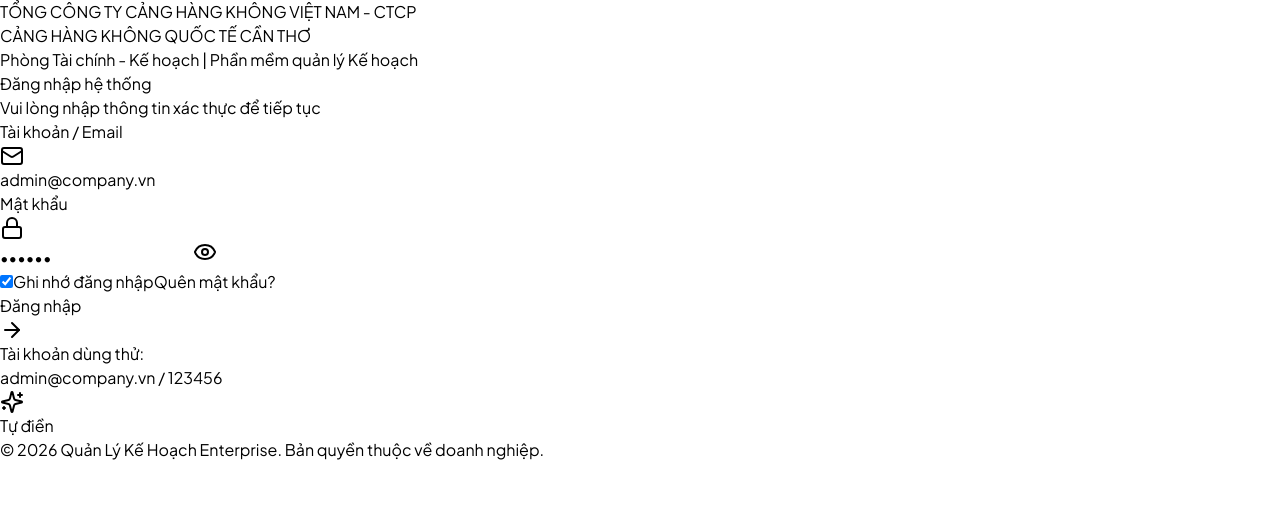
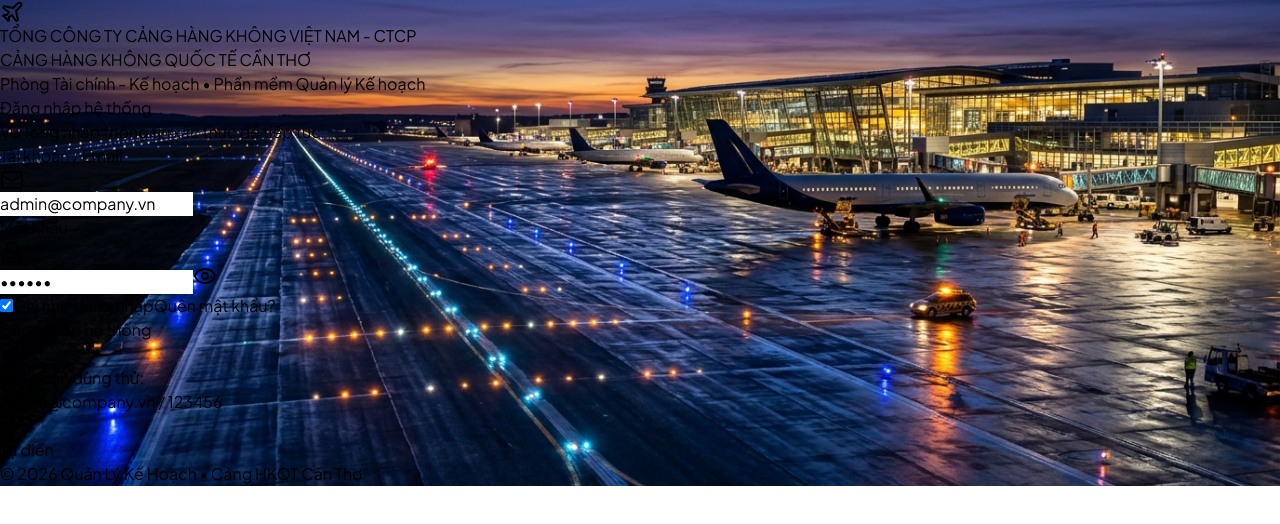
Before and after one commit to hhminh71/quan-ly-ke-hoach, a React (Vite) app: page / in a window 1280 px wide. Shown: the top 524 px of the page. Built offline with nearby package versions, Linux system fonts and the light colour scheme; the HTML template or start-up script is replaced by a standard one.

Commit message:
feat: Nang cap trang dang nhap chuyen nghiep - dong bo mau Header, hinh nen hang khong san bay Can Tho va co dinh tat ca cac dong chu 1 dong khong xuong hang

```diff
--- a/src/pages/LoginPage.jsx
+++ b/src/pages/LoginPage.jsx
@@ -1,5 +1,6 @@
 import React, { useState } from 'react';
-import { Lock, Mail, Eye, EyeOff, ShieldCheck, ArrowRight, Sparkles } from 'lucide-react';
+import { Lock, Mail, Eye, EyeOff, ArrowRight, Sparkles, Plane } from 'lucide-react';
+import aviationBg from '../assets/aviation-bg.jpg';
 
 export default function LoginPage({ onLogin }) {
   const [email, setEmail] = useState('admin@company.vn');
@@ -24,7 +25,7 @@
       onLogin({
         name: email.includes('admin') ? 'Quản trị viên' : email.split('@')[0],
         email: email,
-        role: 'Quản trị viên (Admin)'
+        role: 'Quản trị viên (Admin)',
       });
     }, 600);
   };
@@ -36,44 +37,75 @@
   };
 
   return (
-    <div className="min-h-screen w-full flex items-center justify-center bg-slate-900 bg-[radial-gradient(ellipse_80%_80%_at_50%_-20%,rgba(120,119,198,0.25),rgba(255,255,255,0))] p-4 sm:p-6">
-      <div className="w-full max-w-md">
+    <div
+      className="min-h-screen w-full flex items-center justify-center p-3 sm:p-6 relative overflow-hidden bg-[#021528]"
+      style={{
+        backgroundImage: `url(${aviationBg})`,
+        backgroundSize: 'cover',
+        backgroundPosition: 'center',
+        backgroundRepeat: 'no-repeat',
+      }}
+    >
+      {/* Deep aviation twilight overlay for crisp contrast and official ACV palette */}
+      <div className="absolute inset-0 bg-gradient-to-b from-[#02182e]/88 via-[#053159]/80 to-[#021120]/95 backdrop-blur-[2px]" />
+
+      {/* Runway glowing lights & radial ambient aura */}
+      <div className="absolute inset-0 bg-[radial-gradient(ellipse_70%_50%_at_50%_20%,rgba(56,189,248,0.18),transparent)] pointer-events-none" />
+
+      <div className="relative z-10 w-full max-w-md mx-auto">
         {/* Logo and Brand */}
-        <div className="text-center mb-6">
-          <p className="text-2xs sm:text-xs font-semibold text-blue-300 uppercase tracking-widest mb-1">
+        <div className="text-center mb-4 sm:mb-6">
+          {/* Aviation emblem badge */}
+          <div className="mx-auto w-11 h-11 sm:w-14 sm:h-14 rounded-2xl bg-gradient-to-br from-blue-500 via-sky-500 to-amber-400 p-[1.5px] shadow-xl shadow-sky-500/25 mb-2.5 sm:mb-3 flex items-center justify-center">
+            <div className="w-full h-full rounded-[14px] bg-[#07355e] flex items-center justify-center">
+              <Plane className="w-5 h-5 sm:w-7 sm:h-7 text-amber-400 rotate-[-45deg]" />
+            </div>
+          </div>
+
+          {/* Line 1: Parent Corporation - 100% ONE LINE, NO WRAPPING */}
+          <p className="text-[8.5px] min-[360px]:text-[10px] sm:text-xs font-bold text-blue-200 uppercase tracking-wider whitespace-nowrap leading-none mb-1">
             TỔNG CÔNG TY CẢNG HÀNG KHÔNG VIỆT NAM - CTCP
           </p>
-          <h1 className="text-xl sm:text-2xl font-black tracking-wide text-white uppercase drop-shadow-sm">
+
+          {/* Line 2: Member Airport - 100% ONE LINE, NO WRAPPING */}
+          <h1 className="text-[13px] min-[360px]:text-[15px] min-[400px]:text-lg sm:text-2xl font-black text-white uppercase tracking-wide whitespace-nowrap leading-tight drop-shadow-md">
             CẢNG HÀNG KHÔNG QUỐC TẾ CẦN THƠ
           </h1>
-          <div className="mt-2.5 inline-block">
-            <span className="inline-flex items-center px-3 py-1 rounded-full text-xs font-medium bg-blue-900/60 text-blue-200 border border-blue-400/30">
-              Phòng Tài chính - Kế hoạch | Phần mềm quản lý Kế hoạch
+
+          {/* Line 3: Department badge - 100% ONE LINE, NO WRAPPING */}
+          <div className="mt-2 inline-flex items-center gap-1 sm:gap-1.5 px-3 py-1 rounded-full bg-blue-900/70 border border-blue-400/35 shadow-xs">
+            <span className="w-1.5 h-1.5 rounded-full bg-emerald-400 shrink-0"></span>
+            <span className="text-[9.5px] min-[360px]:text-[11px] sm:text-xs font-semibold text-blue-100 whitespace-nowrap leading-none">
+              Phòng Tài chính - Kế hoạch • Phần mềm Quản lý Kế hoạch
             </span>
           </div>
         </div>
 
-        {/* Login Card */}
-        <div className="bg-slate-800/80 backdrop-blur-xl border border-slate-700/60 rounded-2xl p-6 sm:p-8 shadow-2xl shadow-black/40">
-          <div className="mb-6">
-            <h2 className="text-lg font-semibold text-white">Đăng nhập hệ thống</h2>
-            <p className="text-xs text-slate-400 mt-1">Vui lòng nhập thông tin xác thực để tiếp tục</p>
+        {/* Login Card with Glassmorphism */}
+        <div className="bg-[#09294a]/85 backdrop-blur-xl border border-blue-300/25 rounded-2xl p-5 sm:p-7 shadow-2xl shadow-slate-950/70">
+          <div className="mb-4 sm:mb-5">
+            <h2 className="text-base sm:text-lg font-bold text-white flex items-center gap-2">
+              <span>Đăng nhập hệ thống</span>
+            </h2>
+            <p className="text-[11px] sm:text-xs text-blue-200/70 mt-0.5">
+              Vui lòng nhập thông tin xác thực để tiếp tục
+            </p>
           </div>
 
           {error && (
-            <div className="mb-5 p-3 rounded-xl bg-rose-500/10 border border-rose-500/30 text-rose-300 text-sm flex items-center gap-2">
-              <span className="w-1.5 h-1.5 rounded-full bg-rose-400"></span>
-              {error}
+            <div className="mb-4 p-2.5 rounded-xl bg-rose-500/20 border border-rose-500/40 text-rose-200 text-xs flex items-center gap-2">
+              <span className="w-1.5 h-1.5 rounded-full bg-rose-400 shrink-0"></span>
+              <span>{error}</span>
             </div>
           )}
 
-          <form onSubmit={handleSubmit} className="space-y-4">
+          <form onSubmit={handleSubmit} className="space-y-3.5">
             <div>
-              <label className="block text-xs font-medium text-slate-300 mb-1.5">
+              <label className="block text-[11px] sm:text-xs font-semibold text-blue-200 mb-1">
                 Tài khoản / Email
               </label>
               <div className="relative">
-                <div className="absolute inset-y-0 left-0 pl-3.5 flex items-center pointer-events-none text-slate-400">
+                <div className="absolute inset-y-0 left-0 pl-3 flex items-center pointer-events-none text-blue-300">
                   <Mail className="w-4 h-4" />
                 </div>
                 <input
@@ -81,18 +113,18 @@
                   value={email}
                   onChange={(e) => setEmail(e.target.value)}
                   placeholder="name@company.vn"
-                  className="w-full pl-10 pr-4 py-2.5 rounded-xl bg-slate-900/60 border border-slate-700 text-white placeholder-slate-500 text-sm focus:outline-none focus:ring-2 focus:ring-blue-500 focus:border-transparent transition-all"
+                  className="w-full pl-9 pr-3 py-2 sm:py-2.5 rounded-xl bg-[#041a30]/85 border border-blue-400/30 text-white placeholder-slate-400 text-xs sm:text-sm focus:outline-none focus:border-amber-400 focus:ring-2 focus:ring-amber-400/20 transition-all font-medium"
                   required
                 />
               </div>
             </div>
 
             <div>
-              <label className="block text-xs font-medium text-slate-300 mb-1.5">
+              <label className="block text-[11px] sm:text-xs font-semibold text-blue-200 mb-1">
                 Mật khẩu
               </label>
               <div className="relative">
-                <div className="absolute inset-y-0 left-0 pl-3.5 flex items-center pointer-events-none text-slate-400">
+                <div className="absolute inset-y-0 left-0 pl-3 flex items-center pointer-events-none text-blue-300">
                   <Lock className="w-4 h-4" />
                 </div>
                 <input
@@ -100,13 +132,13 @@
                   value={password}
                   onChange={(e) => setPassword(e.target.value)}
                   placeholder="••••••••"
-                  className="w-full pl-10 pr-10 py-2.5 rounded-xl bg-slate-900/60 border border-slate-700 text-white placeholder-slate-500 text-sm focus:outline-none focus:ring-2 focus:ring-blue-500 focus:border-transparent transition-all"
+                  className="w-full pl-9 pr-9 py-2 sm:py-2.5 rounded-xl bg-[#041a30]/85 border border-blue-400/30 text-white placeholder-slate-400 text-xs sm:text-sm focus:outline-none focus:border-amber-400 focus:ring-2 focus:ring-amber-400/20 transition-all font-medium"
                   required
                 />
                 <button
                   type="button"
                   onClick={() => setShowPassword(!showPassword)}
-                  className="absolute inset-y-0 right-0 pr-3.5 flex items-center text-slate-400 hover:text-slate-200 transition-colors"
+                  className="absolute inset-y-0 right-0 pr-3 flex items-center text-blue-300 hover:text-white transition-colors cursor-pointer"
                   aria-label={showPassword ? 'Ẩn mật khẩu' : 'Hiện mật khẩu'}
                 >
                   {showPassword ? <EyeOff className="w-4 h-4" /> : <Eye className="w-4 h-4" />}
@@ -114,17 +146,24 @@
               </div>
             </div>
 
-            <div className="flex items-center justify-between text-xs pt-1">
-              <label className="flex items-center gap-2 text-slate-300 cursor-pointer select-none">
+            <div className="flex items-center justify-between text-[11px] sm:text-xs pt-0.5">
+              <label className="flex items-center gap-1.5 text-blue-200 cursor-pointer select-none">
                 <input
                   type="checkbox"
                   checked={rememberMe}
                   onChange={(e) => setRememberMe(e.target.checked)}
-                  className="w-4 h-4 rounded border-slate-700 bg-slate-900 text-blue-600 focus:ring-blue-500/20"
+                  className="w-3.5 h-3.5 rounded border-blue-400/40 bg-[#041a30] text-blue-600 focus:ring-blue-500/20"
                 />
                 <span>Ghi nhớ đăng nhập</span>
               </label>
-              <a href="#forgot" onClick={(e) => { e.preventDefault(); alert('Vui lòng liên hệ quản trị viên IT để cấp lại mật khẩu.'); }} className="text-blue-400 hover:text-blue-300 transition-colors">
+              <a
+                href="#forgot"
+                onClick={(e) => {
+                  e.preventDefault();
+                  alert('Vui lòng liên hệ quản trị viên IT (Phòng TC-KH) để được cấp lại mật khẩu.');
+                }}
+                className="text-amber-400 hover:text-amber-300 transition-colors font-medium"
+              >
                 Quên mật khẩu?
               </a>
             </div>
@@ -132,43 +171,46 @@
             <button
               type="submit"
               disabled={isLoading}
-              className="w-full mt-2 py-3 px-4 rounded-xl font-medium text-sm text-white bg-gradient-to-r from-blue-600 to-indigo-600 hover:from-blue-500 hover:to-indigo-500 active:scale-[0.99] transition-all duration-150 shadow-lg shadow-blue-600/30 flex items-center justify-center gap-2 disabled:opacity-70 disabled:cursor-not-allowed"
+              className="w-full mt-2 py-2.5 sm:py-3 px-4 rounded-xl font-bold text-xs sm:text-sm text-slate-950 bg-amber-400 hover:bg-amber-300 active:scale-[0.99] transition-all duration-150 shadow-lg shadow-amber-400/25 flex items-center justify-center gap-2 disabled:opacity-70 disabled:cursor-not-allowed cursor-pointer"
             >
               {isLoading ? (
                 <>
-                  <div className="w-4 h-4 border-2 border-white/30 border-t-white rounded-full animate-spin"></div>
-                  <span>Đang xử lý...</span>
+                  <div className="w-4 h-4 border-2 border-slate-950/30 border-t-slate-950 rounded-full animate-spin"></div>
+                  <span>Đang xác thực...</span>
                 </>
               ) : (
                 <>
-                  <span>Đăng nhập</span>
-                  <ArrowRight className="w-4 h-4" />
+                  <span>Đăng nhập hệ thống</span>
+                  <ArrowRight className="w-4 h-4 stroke-[2.5]" />
                 </>
               )}
             </button>
           </form>
 
           {/* Quick Demo Credentials Box */}
-          <div className="mt-6 pt-5 border-t border-slate-700/60">
-            <div className="p-3 rounded-xl bg-slate-900/40 border border-slate-700/40 flex items-center justify-between">
-              <div className="text-xs">
-                <p className="text-slate-400">Tài khoản dùng thử:</p>
-                <p className="font-mono text-slate-200 mt-0.5">admin@company.vn / 123456</p>
+          <div className="mt-4 pt-4 border-t border-blue-400/20">
+            <div className="p-2.5 sm:p-3 rounded-xl bg-[#041a30]/70 border border-blue-400/20 flex items-center justify-between gap-2">
+              <div className="text-[11px] sm:text-xs min-w-0 flex-1">
+                <p className="text-blue-300/80 leading-none">Tài khoản dùng thử:</p>
+                <p className="font-mono text-blue-100 font-semibold mt-1 truncate">
+                  admin@company.vn / 123456
+                </p>
               </div>
               <button
                 type="button"
                 onClick={handleFillDemo}
-                className="inline-flex items-center gap-1.5 px-2.5 py-1.5 rounded-lg text-xs font-medium bg-blue-500/10 hover:bg-blue-500/20 text-blue-400 border border-blue-500/30 transition-all"
+                className="inline-flex items-center gap-1 px-2.5 py-1.5 rounded-lg text-[11px] font-bold bg-blue-500/20 hover:bg-blue-500/30 text-blue-200 border border-blue-400/30 transition-all shrink-0 cursor-pointer"
               >
-                <Sparkles className="w-3.5 h-3.5" />
+                <Sparkles className="w-3.5 h-3.5 text-amber-300" />
                 <span>Tự điền</span>
               </button>
             </div>
           </div>
         </div>
 
-        <p className="text-center text-xs text-slate-500 mt-6">
-          © 2026 Quản Lý Kế Hoạch Enterprise. Bản quyền thuộc về doanh nghiệp.
+        {/* Footer: 100% Single Line, NO WRAPPING */}
+        <p className="text-center text-[9.5px] min-[360px]:text-[11px] sm:text-xs text-blue-200/60 whitespace-nowrap mt-4 sm:mt-5">
+          © 2026 Quản Lý Kế Hoạch • Cảng HKQT Cần Thơ
         </p>
       </div>
     </div>
```
Also changed, not shown: public/aviation-bg.jpg (added), src/assets/aviation-bg.jpg (added).
